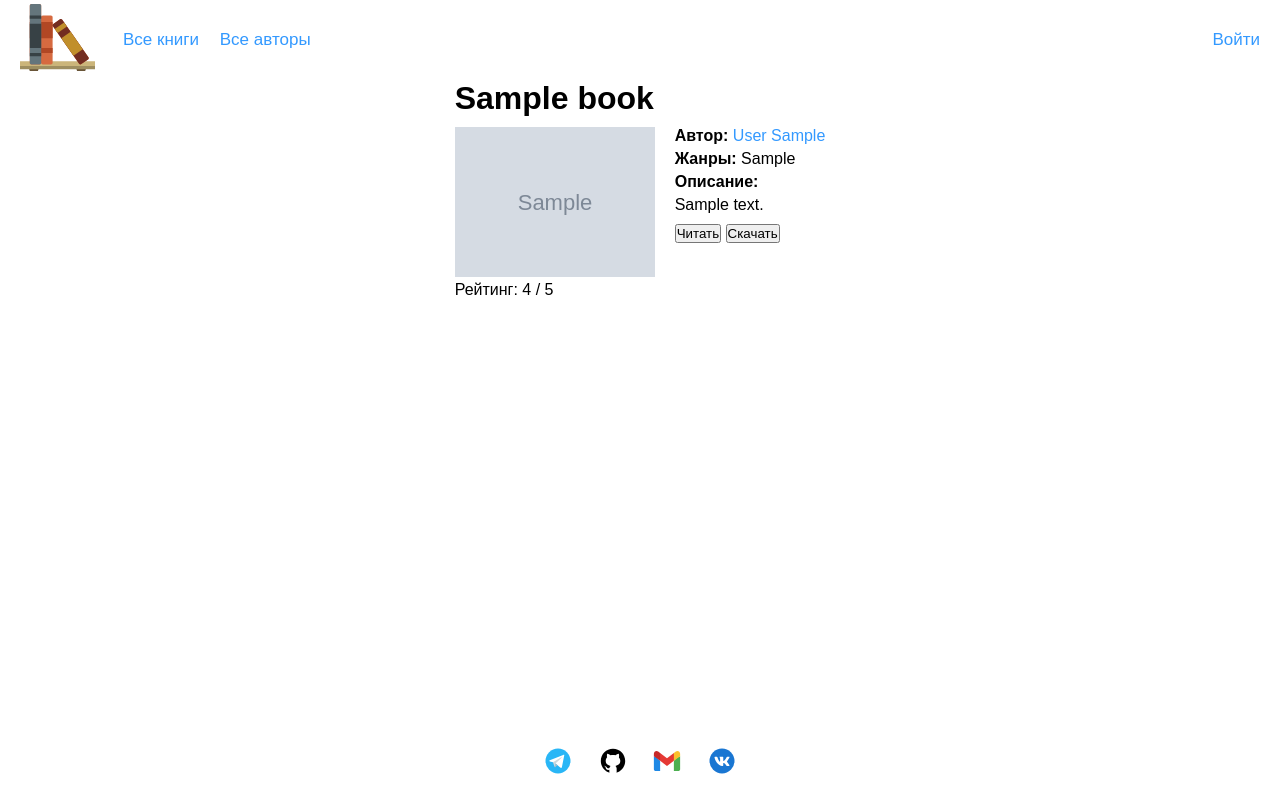
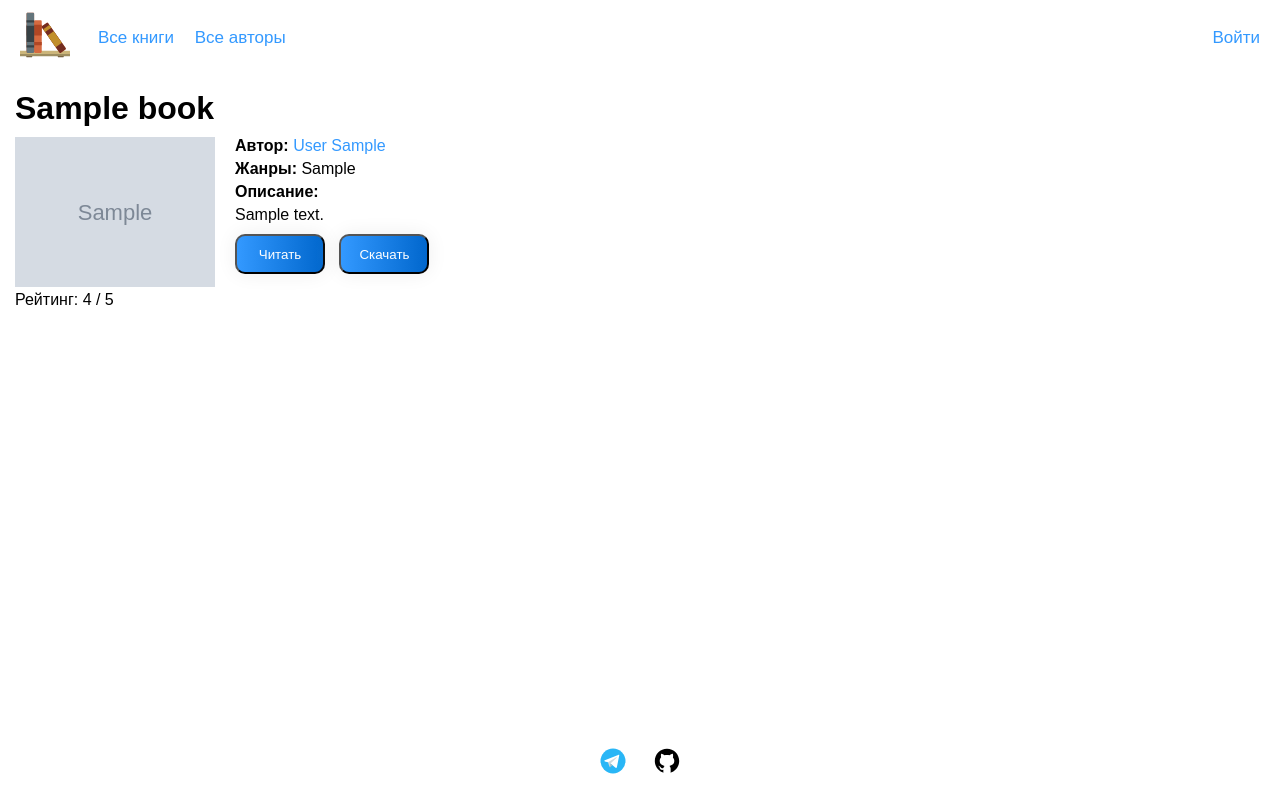
Before and after one commit to buzzakka/Django_Library, a Django app: a page that uses ReadMe/Catalog/templates/catalog/base_generic.html in a window 1280 px wide. Run offline with Django 4.2, Linux system fonts and the light colour scheme; tables that the repository leaves empty hold one stand-in row (values such as "Sample post"); grey boxes marked "Sample" are stand-in pictures; some web fonts are replaced.

Commit message:
1) Добавил индексирование по некоторым полям 2) изменил немного html

```diff
--- a/ReadMe/Catalog/models.py
+++ b/ReadMe/Catalog/models.py
@@ -12,8 +12,8 @@ def author_media_path(instance, filename):
 
 
 class Author(models.Model):
-    first_name = models.CharField(max_length=200)
-    last_name = models.CharField(max_length=200)
+    first_name = models.CharField(max_length=200, db_index=True)
+    last_name = models.CharField(max_length=200, db_index=True)
     slug = models.SlugField(max_length=200, unique=True, db_index=True, default=slugify(f"{first_name} {last_name}"))
     date_of_birth = models.DateField(blank=False)
     date_of_death = models.DateField(blank=True, null=True)
@@ -23,13 +23,16 @@ class Author(models.Model):
     def get_absolute_url(self):
         return reverse('author_detail', kwargs={'slug': self.slug})
 
+    class Meta:
+        ordering = ["first_name", "last_name"]
+
     def __str__(self):
         return f"{self.last_name} {self.first_name}"
 
 
 
 class Genre(models.Model):
-    genre = models.CharField(max_length=200)
+    genre = models.CharField(max_length=200, db_index=True)
 
     def __str__(self):
         return self.genre
@@ -44,7 +47,7 @@ def book_image_directory_path(instance, filename):
 
 
 class Book(models.Model):
-    title = models.CharField(max_length=200)
+    title = models.CharField(max_length=200, db_index=True)
     slug = models.SlugField(max_length=200, unique=True, db_index=True, default=slugify(f"{title}"))
     author = models.ForeignKey(Author, null=True, on_delete=models.SET_NULL)
     genre = models.ManyToManyField(Genre)
--- a/ReadMe/Catalog/static/Catalog/css/styles.css
+++ b/ReadMe/Catalog/static/Catalog/css/styles.css
@@ -15,6 +15,10 @@ html, body {
 
 p {
     font-weight: 200;
+}
+
+p.about-me {
+    text-align: center;
 }
 
 a {
@@ -37,6 +41,8 @@ a:not(.underline-link):hover {
     display: flex;
     justify-content: space-between;
     font-size: 17px;
+    margin-bottom: 25px;
+    margin-top: 10px;
 }
 
 .header__left {
@@ -65,7 +71,7 @@ a:not(.underline-link):hover {
 }
 
 .content {
-    max-width: 1200px;
+    width: 1250px;
     margin: 0 auto;
     flex: 1 1 auto;
 }
@@ -147,3 +153,23 @@ footer img {
     background-color: #3399FF; /* Цвет подчеркивания при появлении линии */
     transition: width 0.5s;  /* Время эффекта */
 }
+
+.button {
+    text-align: center;
+    transition: 0.5s;
+    background-size: 200% auto;
+    color: white;
+    box-shadow: 0 0 20px #eee;
+    border-radius: 10px;
+    background-image: linear-gradient(to right, #3399FF 0%, #0066cc 51%, #0080ff 100%);
+    height: 40px;
+    width: 90px;
+}
+
+.button:hover {
+    background-position: right center;
+}
+
+.read_book_button {
+    margin-right: 10px;
+}
--- a/ReadMe/Catalog/templates/catalog/base_generic.html
+++ b/ReadMe/Catalog/templates/catalog/base_generic.html
@@ -17,7 +17,7 @@
         <header class="header">
             <div class="header__left">
                 <a href="{% url 'index' %}" class="logo">
-                    <img src="{% static 'Catalog/img/main_logo.svg' %}" alt="" width="75px">
+                    <img src="{% static 'Catalog/img/main_logo.svg' %}" alt="" width="50px">
                 </a>
                 <nav id="navigation">
                     <ul class="menu">
@@ -46,12 +46,12 @@
                 <a href="https://github.com/buzzakka" target="_blank">
                     <img src="{% static 'Catalog/img/social_media_logos/github_logo.svg' %}" alt="">
                 </a>
-                <a href="buzzakka6@gmail.com" target="_blank">
+                <!-- <a href="buzzakka6@gmail.com" target="_blank">
                     <img src="{% static 'Catalog/img/social_media_logos/gmail_logo.svg' %}" alt="">
-                </a>
-                <a href="https://vk.com/th3nightwemet" target="_blank">
+                </a> -->
+                <!-- <a href="https://vk.com/th3nightwemet" target="_blank">
                     <img src="{% static 'Catalog/img/social_media_logos/vk_logo.svg' %}" alt="">
-                </a>
+                </a> -->
             </div>
         </footer>
     </div>
--- a/ReadMe/Catalog/templates/catalog/books/book_detail.html
+++ b/ReadMe/Catalog/templates/catalog/books/book_detail.html
@@ -19,9 +19,9 @@
             <p><strong>Жанры:</strong> {% for genre in book.genre.all %} {{ genre }}{% if not forloop.last %}, {% endif %}{% endfor %}</p>
             <p><strong>Описание: </strong></p>
             {% include "catalog/common/objects_about.html" with object=book object_name="о книге" %}
-            <div>
-                <input type="button" class="read_book_button" value="Читать">
-                <input type="button" class="download_book_button" value="Скачать">
+            <div class="book__buttons">
+                <input type="button" class="read_book_button button" value="Читать">
+                <input type="button" class="download_book_button button" value="Скачать">
             </div>
         </div>
     </div>
--- a/ReadMe/Catalog/templates/catalog/index.html
+++ b/ReadMe/Catalog/templates/catalog/index.html
@@ -2,7 +2,7 @@
 
 {% block content %}
 
-<p>
+<p class="about-me">
     Добро пожаловать на мой тестовый проект <em id="site-name">ReadMe</em>! <br>
     <em id="site-name">ReadMe</em> - это простой проект в виде онлайн библиотеки, на котором я буду оттачивать навыки работы с Django. <br>
     Ниже в футере представлена ссылка на код сайта в Github. Буду очень рад, если вы посетите его 😌<br>
```
